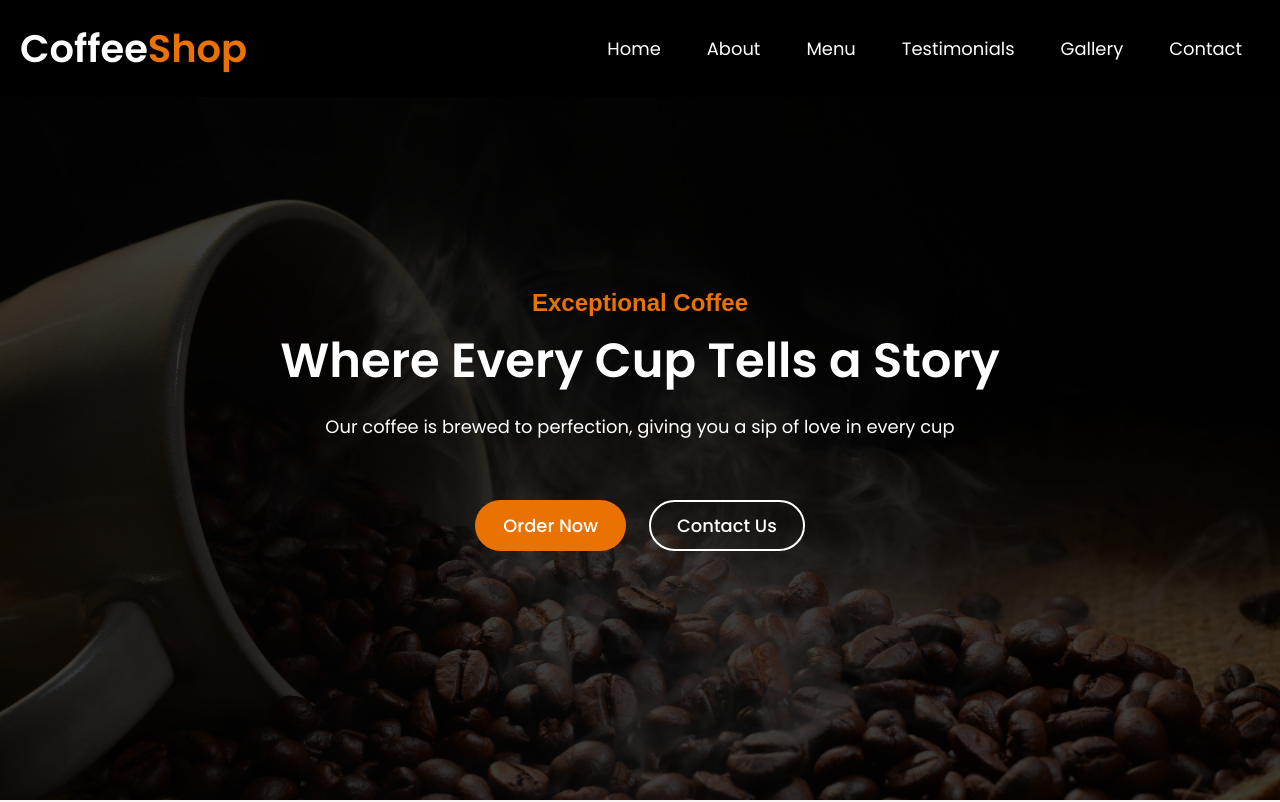
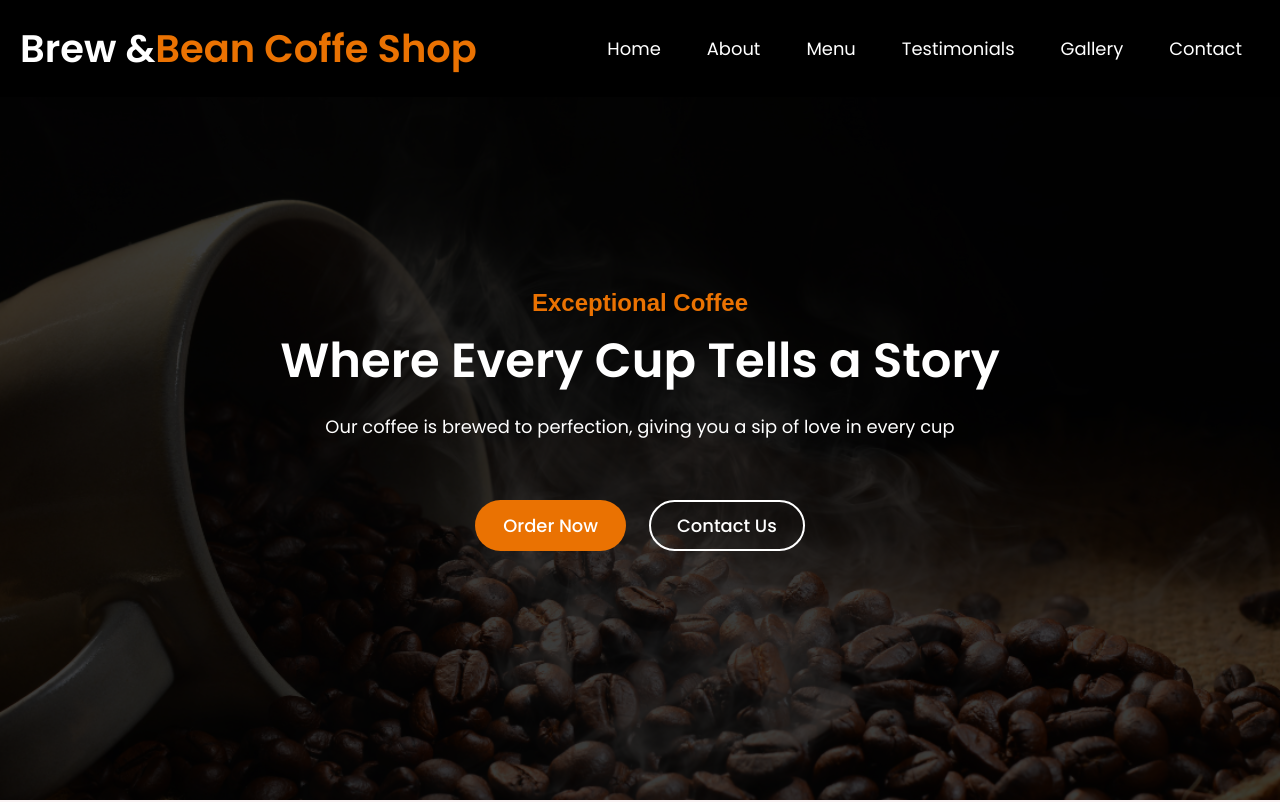
Before and after one commit to upeka200163/Coffee-Shop, a plain HTML site: page index.html in a window 1280 px wide. Shown: the top 802 px of the page. Drawn offline with nearby package versions, Linux system fonts and the light colour scheme; files whose address does not match are found by name; a web font is replaced by a local one.

Commit message:
Update index.html

```diff
--- a/index.html
+++ b/index.html
@@ -14,7 +14,7 @@
     <header>
       <nav class="navbar">
         <a href="#" class="nav-logo">
-          <h2 class="logo-text">Coffee<span>Shop</span></h2>
+          <h2 class="logo-text">Brew &<span>Bean Coffe Shop</span></h2>
         </a>
 
         <ul class="nav-menu">
```
